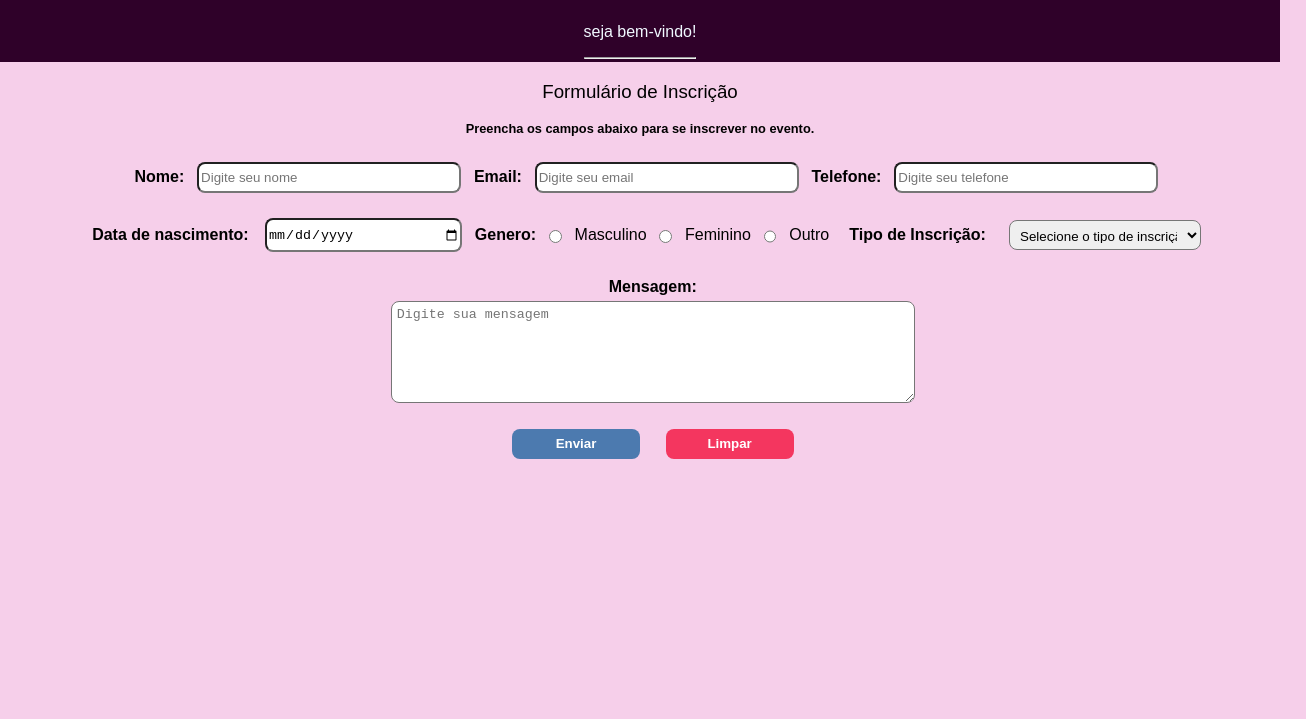
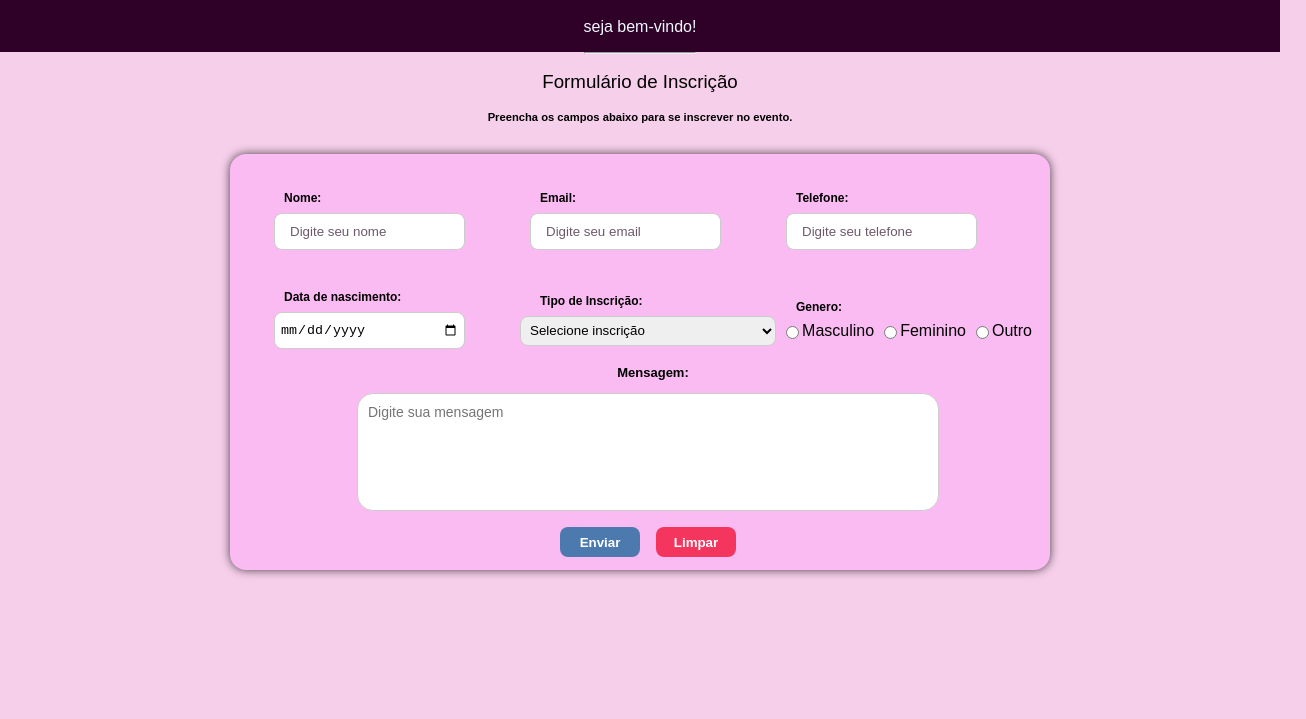
Before and after one commit to Gabidanety/Forms, a plain HTML site: page index.html in a window 1280 px wide. Shown: the part 81-800 px from the top of the page, 1306 px wide, since content can reach past the window. Drawn offline with Linux system fonts and the light colour scheme.

Commit message:
[feat] inserção do css no formulario

```diff
--- a/css/styles.css
+++ b/css/styles.css
@@ -0,0 +1,181 @@
+body {
+    margin: 0;
+    padding: 0;
+    overflow-x: hidden;
+    background-color: rgb(246, 207, 234);
+    font-family: Arial, Helvetica, sans-serif;
+}
+
+header{
+    width: 100%;
+    height: 120px;
+    background-color: rgb(47, 1, 41);
+    display: flex;
+    flex-direction: column;
+    align-items: center;
+    justify-content: center;
+    padding-top: 1%;
+}
+
+header h1{
+    color: aliceblue;
+}
+nav p{
+    color: aliceblue;
+}
+
+.div-subtitle{
+    width: 100%;
+    justify-content: center;
+    align-items: center;
+}
+
+.div-subtitle h3{
+    text-align: center;
+    font-weight: 500;
+}
+.div-subtitle p{
+    text-align: center;
+    font-size: 70%;
+    font-weight: 600;
+}
+.div-forms{
+    align-items: center;
+    justify-content: center;
+    display: flex;
+}
+form{
+    max-width: 1000px;
+    padding: 5px 10px 5px 10px;
+    margin-top: 20px;
+    background-color: rgb(250, 187, 242);
+    border-radius: 1.0rem;
+    box-shadow: 0 0 10px rgba(0, 0, 0, 0.7);
+   margin-bottom: 20px;
+}
+.div-line{
+    display: flex;
+    width: 800px;
+    height: 30%;
+    justify-content: center;
+    align-items:  center;
+    padding: 1%;
+}
+
+.div-inputLabel{
+
+    width: 32%;
+    height: auto;
+    display: flex;
+    flex-direction: column;
+    margin-top: 3%;
+
+}
+
+.div-inputLabel label{
+    margin-right: 10px;
+    font-weight: 600;
+    margin-left: 20px;
+    padding-bottom: 8px;
+    font-size: 12px;
+}
+
+.div-inputLabel input{
+    width: 70%;
+    height: 25px;
+    margin-left: 10px;
+    border-radius: 8px;
+    padding: 5px;
+    border: 1px solid #ccc;
+}
+.div-line input::placeholder{
+    color: #6d596a;
+    padding-left: 10px;
+}
+
+
+.div-line select{
+    width: 100%;
+    height: 30px;
+    border-radius: 8px;
+    padding: 5px;
+    border: 1px solid #ccc;
+    margin-right: 10px;
+}
+
+.div-Radio{
+    display: flex;
+    flex-direction: row;
+}
+
+.div-line input[type="radio"] {
+    width: 100%;
+    height: 15px;
+    cursor: pointer;
+    accent-color: #af4c91;
+}
+.div-menssagem{
+    width: 100%;
+     height: 30%;
+      display: flex;
+      flex-direction: column;
+      align-items: center;
+      padding: 1%;
+}
+.div-menssagem label{
+    margin-right: 10px;
+    font-weight: 600;
+    margin-left: 20px;
+    padding-bottom: 8px;
+    font-size: 13px;
+}
+
+textarea{
+    width: 70%;
+    height: 100%;
+    border-radius: 1.0rem;
+    padding: 10px;
+    border: 1px solid #ccc;
+    resize: none;
+    font-size: 14px;
+    font-family: Arial, Helvetica, sans-serif;
+}
+.div-button{
+    display: flex;
+    width: 100%;
+    height: 10%;
+    justify-content: center;
+    align-items: center;
+    padding: 1%;
+}
+button{
+    font-weight: 600;
+    height: 30px;
+    width: 10%;
+     margin-left: 1%;
+     margin-right: 1%;
+     border-radius: 8px;
+      background-color: #4c7aaf;
+      color: white;
+      border: none;
+      cursor: pointer;
+}
+button[type="reset"] {
+    font-weight: 600;
+    height: 30px;
+    width: 10%;
+     margin-left: 1%;
+     margin-right: 1%;
+     border-radius: 8px;
+      background-color: #f4365f;
+      color: white;
+      border: none;
+      cursor: pointer;
+}
+button:hover{
+    background-color: #0ca6cc;
+}
+button[type="reset"]:hover{
+    background-color: #79021c;
+
+}
--- a/index.html
+++ b/index.html
@@ -5,24 +5,14 @@
     <meta charset="UTF-8">
     <meta name="viewport" content="width=device-width, initial-scale=1.0">
     <title>Formulario de Inscrição</title>
+    <link rel="stylesheet" href="/css/styles.css">
 </head>
-<style>
-    body {
-        margin: 0;
-        padding: 0;
-        overflow-x: hidden;
-        background-color: rgb(246, 207, 234);
-        font-family: Arial, Helvetica, sans-serif;
-    }
-</style>
 
 <body>
-    <header
-        style="width: 100%; height: 130px; background-color: rgb(47, 1, 41); display: flex; flex-direction: column; align-items: center; justify-content: center;padding-top: 1%;">
-        <h1 style="color: aliceblue;">Inscrição para o Evento</h1>
-
+    <header>
+        <h1>Inscrição para o Evento</h1>
         <nav>
-            <p style="color: aliceblue;">seja bem-vindo!</p>
+            <p>seja bem-vindo!</p>
             <hr>
         </nav>
 
@@ -31,72 +21,73 @@
 
     <main>
 
-
-
-        <div style="width: 100%;height: 100%; justify-content: center; align-items: center;">
-            <h3 style="text-align: center; font-weight: 500;">Formulário de Inscrição</h3>
-            <p style="text-align: center; font-size: 80%;font-weight: 600;">Preencha os campos abaixo para se inscrever
-                no evento.</p>
+        <div class="div-subtitle">
+            <h3>Formulário de Inscrição</h3>
+            <p>Preencha os campos abaixo para se inscrever no evento.</p>
         </div>
 
 
-        <div style="width: 100%;height: 100%;">
-            <form action="/processar-forms" method="post">
+        <div class="div-forms">
+            <form action="" method="post">
 
-                <div
-                    style="display: flex; width: 100%; height: 30%; justify-content: center; align-items: center; padding: 1%;">
+                <div class="div-line">
+                    <div class="div-inputLabel">
                         <label for="Nome:" style="font-weight: 600;">Nome:</label>
-                    <input type="text" name="name" id="" placeholder="Digite seu nome" required
-                        style="width: 20%; height: 25px; margin-left: 1%; margin-right: 1%; border-radius: 8px;">
+                        <input type="text" name="name" id="" placeholder="Digite seu nome" required>
+                    </div>
+                    <div class="div-inputLabel">
 
                         <label for="Email:" style="font-weight: 600;">Email:</label>
-                    <input type="email" name="email" id="" placeholder="Digite seu email" required
-                        style="width: 20%; height: 25px; margin-left: 1%; margin-right: 1%; border-radius: 8px;">
+                        <input type="email" name="email" id="" placeholder="Digite seu email" required>
+                    </div>
+
+                    <div class="div-inputLabel">
 
                         <label for="Telefone" style="font-weight: 600;">Telefone:</label>
-                    <input type="tel" name="telefone" id="" placeholder="Digite seu telefone" required
-                        style="width: 20%; height: 25px; margin-left: 1%; margin-right: 1%; border-radius: 8px;">
+                        <input type="tel" name="telefone" id="" placeholder="Digite seu telefone" required>
+                    </div>
+
                 </div>
 
 
-                <div
-                    style="display: flex; width: 100%; height: 30%; justify-content: center; align-items: center;padding: 1%;">
+                <div class="div-line">
+                    <div class="div-inputLabel">
+                        <label for="dataNasc">Data de nascimento:</label>
+                        <input type="date" name="dataNasc" id="dataNasc" placeholder="Digite sua data de nascimento"
+                            required>
+                    </div>
 
-                    <label for="dataNasc" style="margin-right: 10px; font-weight: 600;">Data de nascimento:</label>
-                    <input type="date" name="dataNasc" id="dataNasc" placeholder="Digite sua data de nascimento"
-                        required
-                        style="width: 15%; height: 30px; margin-left: 0.5%; margin-right: 1%; border-radius: 8px;">
+                    <div class="div-inputLabel">
 
-                    <label for="Genero:" style="font-weight: 600;">Genero:</label>
-                    <input type="radio" name="genero" id="" value="masculino" required
-                        style="width: 1%;height: 27px;margin-left: 1%;margin-right: 1%;"> Masculino
-                    <input type="radio" name="genero" id="" value="feminino" required
-                        style="width: 1%;height: 27px;margin-left: 1%;margin-right: 1%;"> Feminino
-                    <input type="radio" name="genero" id="" value="outro" required
-                        style="width: 1%;height: 27px;margin-left: 1%;margin-right: 1%;"> Outro
-
-
-                    <label for="tpIncric" style="margin-left: 20px;font-weight: 600; margin-right: 10px;">Tipo de Inscrição:</label>
-                    <select name="tpIncric" id="tpIncric"
-                        style="width: 15%; height: 30px; margin-left: 1%; margin-right: 1%; border-radius: 8px;padding: 0.5%;"
-                        required>
-                        <option value="selecione">Selecione o tipo de inscrição</option>
+                        <label for="tpIncric">Tipo de Inscrição:</label>
+                        <select name="tpIncric" id="tpIncric" required>
+                            <option value="selecione">Selecione inscrição</option>
                             <option value="Palestrante">Palestrante</option>
                             <option value="Participante">Participante</option>
                             <option value="Voluntario">Voluntário</option>
                         </select>
                     </div>
+                    <div class="div-inputLabel">
+                        <label for="Genero:">Genero:</label>
+                        <div class="div-Radio">
+                            <input type="radio" name="genero" id="gen" value="masculino" require> Masculino
+                            <input type="radio" name="genero" id="gen" value="feminino" required> Feminino
+                            <input type="radio" name="genero" id="gen" value="outro" required> Outro
 
-                <div style="width: 100%; height: 30%; display: flex; flex-direction: column; align-items: center; padding: 1%;">
-                    <label for="mensagem" style="margin-bottom: 5px; text-align: center;font-weight: 600;">Mensagem:</label>
-                    <textarea name="mensagem" id="mensagem" cols="8" rows="6" maxlength="200" placeholder="Digite sua mensagem"
-                        style="width: 40%; height: 100%; border-radius: 8px; padding: 5px;" required></textarea>
+                        </div>
+                    </div>
                 </div>
 
-                <div style="display: flex; width: 100%; height: 10%; justify-content: center; align-items: center; padding: 1%;">
-                    <button type="submit" style="font-weight: 600;height: 30px; width: 10%; margin-left: 1%; margin-right: 1%; border-radius: 8px; background-color: #4c7aaf; color: white; border: none; cursor: pointer;">Enviar</button>
+                <div class="div-menssagem">
+                    <label for="mensagem" style="margin-bottom: 5px; text-align: center;">Mensagem:</label>
+                    <textarea name="mensagem" id="mensagem" cols="8" rows="6" maxlength="200"
+                        placeholder="Digite sua mensagem" required></textarea>
+                </div>
 
-                    <button type="reset" style="font-weight: 600;height: 30px; width: 10%; margin-left: 1%; margin-right: 1%; border-radius: 8px; background-color: #f4365f; color: white; border: none; cursor: pointer;">Limpar</button>
+                <div class="div-button">
+                    <button type="submit">Enviar</button>
+
+                    <button type="reset" >Limpar</button>
                 </div>
             </form>
         </div>
```
Lines whose indentation alone changed are shown as unchanged.
